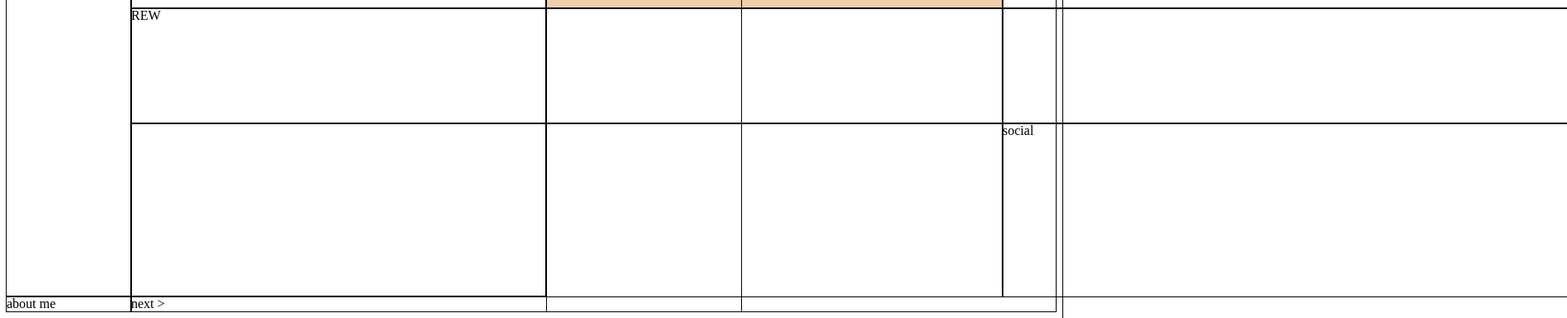
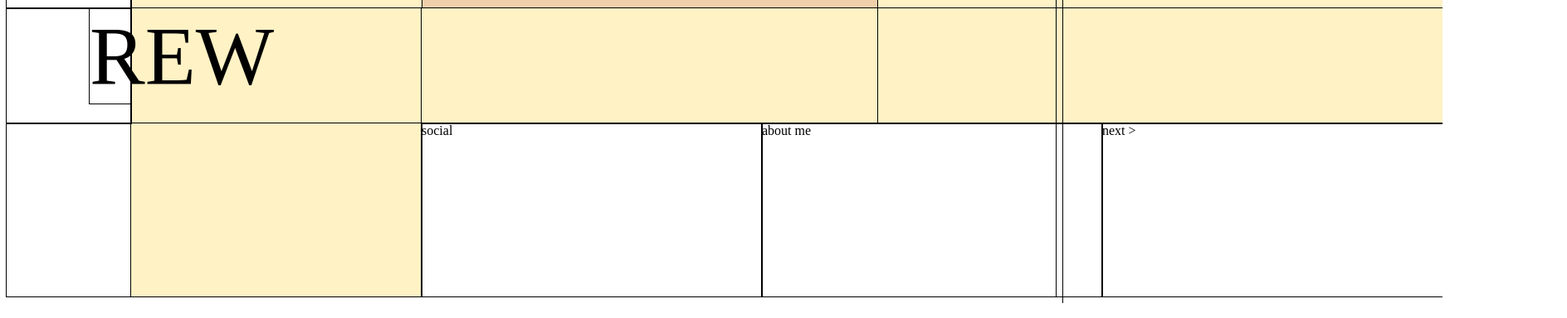
Before and after one commit to Fullhsq/portfolio, a plain HTML site: page index.html in a window 1280 px wide. Shown: the part 693-1077 px from the top of the page at 83% size, 1888 px wide, since content can reach past the window. Drawn offline with Linux system fonts and the light colour scheme.

Commit message:
complete css spasing

```diff
--- a/css/style.css
+++ b/css/style.css
@@ -2,10 +2,10 @@
     outline: 1px solid black;
 }
 .container {
-    width: 70%;
+    width: 100%;
     height: 100%;
     display: grid;
-    grid-template-columns: 150px 500px 550px 680px;
+    grid-template-columns: 150px 350px 550px 680px;
     grid-template-rows: 1fr 1fr 2fr 1fr 1fr 1.5fr;
 }
 .logo {
@@ -19,7 +19,7 @@
 .about_sections {
 }
 .whiteline {
-    grid-row: 2/-1;
+
 }
 .yellow_block_one {
     background: #fff2c5;
@@ -43,12 +43,30 @@
     margin-left: -43px;
 }
 .text{
-
+    font-size: 100px;
+    background: #fff2c5;
 }
 .learn_more {
     margin-left: -43px;
 }
 .big_name {
+    grid-column: 1/3;
+    font-size: 100px;
+    z-index: 2;
+    margin-left: 100px;
 }
-.social {
+.name{
+    z-index: 1;
 }
+.namewhite{
+    z-index: ;
+    background: #fff2c5;
+}
+.social1 {
+    grid-column: 2/3.5;
+}
+.footer{
+    grid-column: 3/5;
+    display: grid;
+    grid-template-columns: 1fr 1fr 1fr;
+}
--- a/index.html
+++ b/index.html
@@ -20,9 +20,10 @@
             <div class="whiteline"></div>
             <div class="yellow_block_one"></div>
             <div class="yellow_block_one"></div>
+            <div class="whiteline"></div>
             <div class="yellow_block_one"></div>
             <div class="block_descriotion">
-            <div class="text">
+            <div class="">
                 <h2 class="head_desc">Breating in the aroma of creativity.</h2>
                 <p class="main_desc">
                     Here I will tell you my story. Brief information about me. How I started programming.
@@ -30,16 +31,24 @@ You can follow the links below. There will be my social networks in which you wi
                 <a href="" class="learn_more">Learn More</a>
             </div>
             </div>
+            <div class="name">
             <div class="big_name">AND</div>
-            <div class="block"></div>
-            <div class="big_name">REW</div>
-            <div class="block"></div>
-            <div class="block"></div>
-            <div class="block"></div>
-            <div class="block"></div>
-            <div class="social">social</div>
-            <div class="social">about me</div>
-            <div class="social">next ></div>
+        </div>
+            <div class="namewhite"></div>
+            <div class="namewhite"></div>
+            <div class="name">
+                <div class="big_name">REW</div>
+            </div>
+            <div class="namewhite"></div>
+            <div class="namewhite"></div>
+            <div class="namewhite"></div>
+            <div class="whiteline"></div>
+            <div class="namewhite"></div>
+            <div class="footer">
+            <div class="social1">social</div>
+            <div class="social2">about me</div>
+            <div class="social3">next ></div>
+        </div>
     </div>
 </body>
 </html>
```
